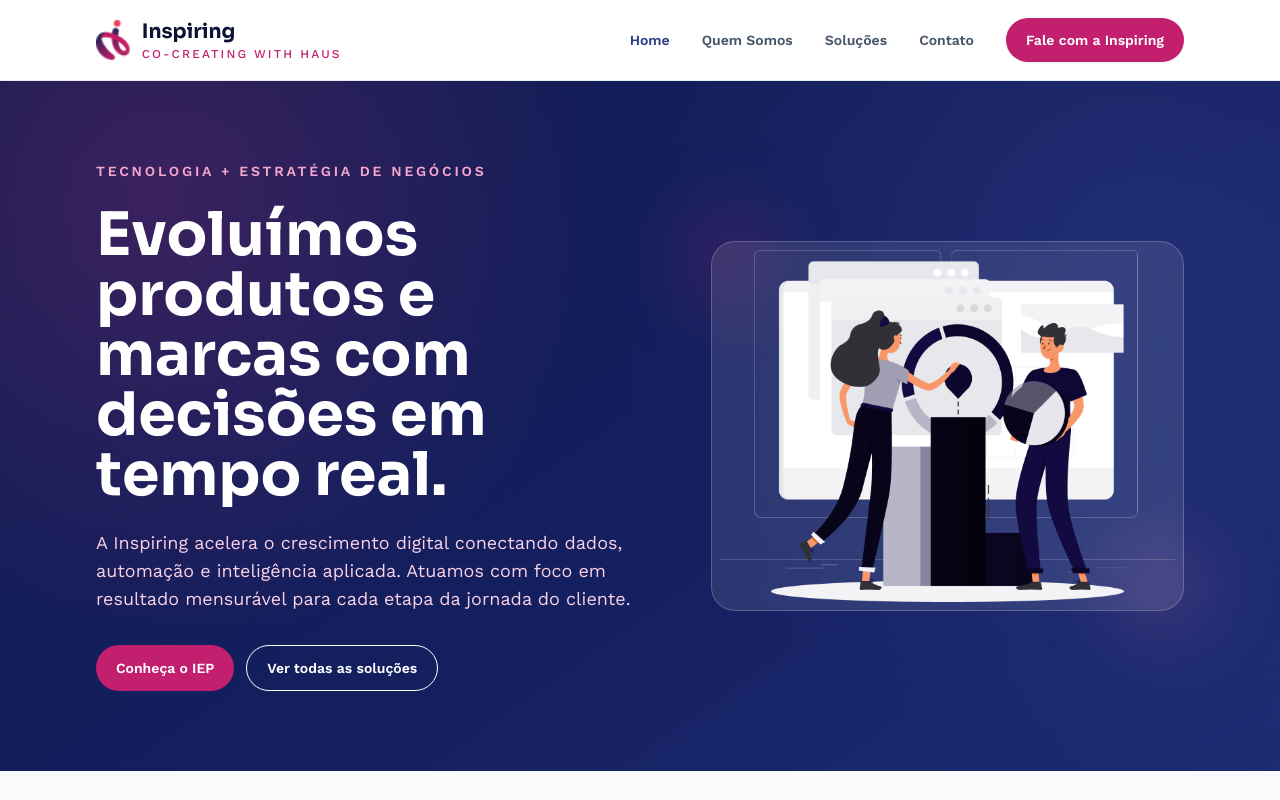
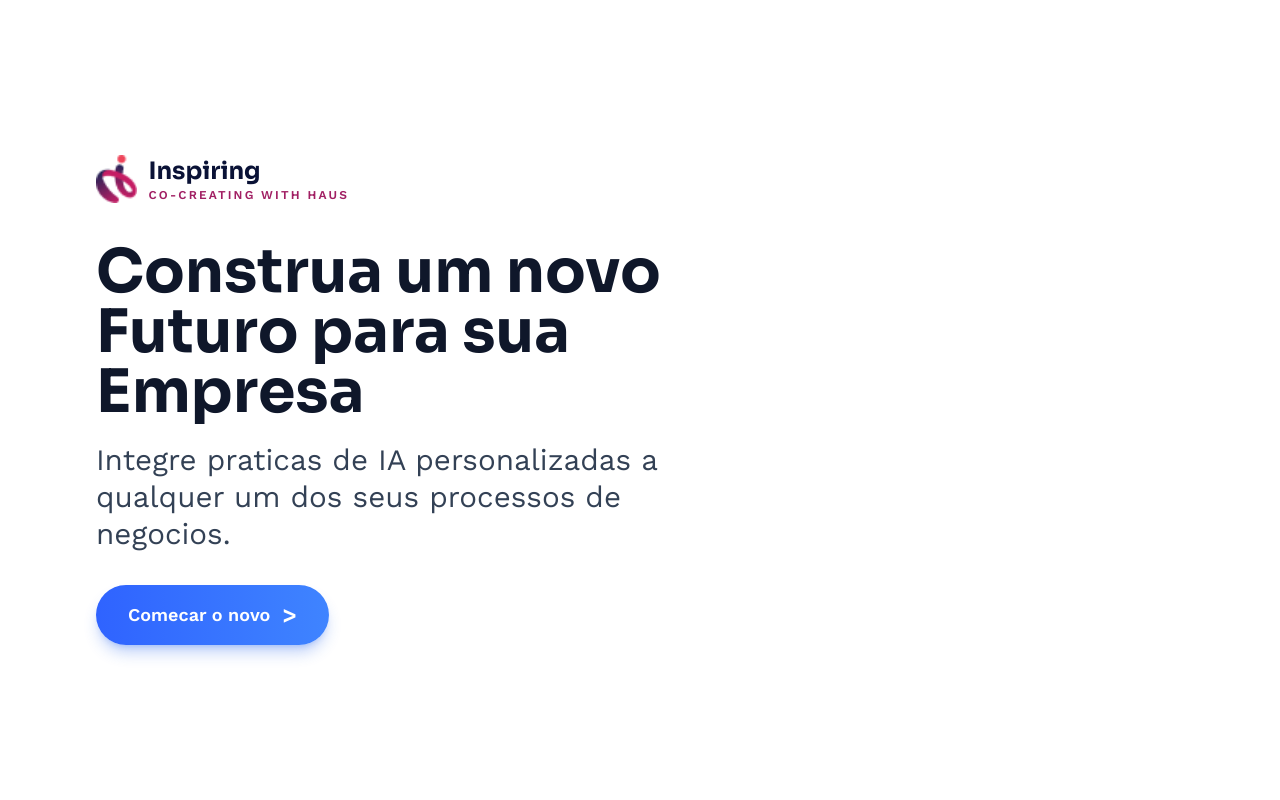
Before and after one commit to johnrocha/nuxt3, a Nuxt app: page / in a window 1280 px wide. Shown: the top 800 px of the page. Built offline with nearby package versions, Linux system fonts and the light colour scheme.

Commit message:
refactor. implementa tela de introdução e reorganiza seções

```diff
--- a/pages/index.vue
+++ b/pages/index.vue
@@ -1,20 +1,58 @@
 <template>
   <div>
-    <PageHero
-      :eyebrow="homeHero.eyebrow"
-      :title="homeHero.title"
-      :description="homeHero.description"
-      :image="homeHero.image"
-      image-alt="Time Inspiring conduzindo estratégia digital"
-      :ctas="homeHero.ctas"
+    <div v-if="showIntroScreen" class="fixed inset-0 z-[9999] overflow-hidden bg-white">
+      <ClientOnly>
+        <component
+          :is="'spline-viewer'"
+          :url="splineSceneUrl"
+          background="transparent"
+          class="spline-fullscreen"
+        />
+      </ClientOnly>
+
+      <div
+        class="pointer-events-none absolute z-[10000] bg-white"
+        style="bottom: 20px; right: 20px; width: 137px; height: 36px;"
       />
 
+      <div class="relative z-10 container-site flex min-h-screen items-center py-14 pointer-events-none md:py-20 lg:py-24">
+        <div class="max-w-xl space-y-8 bg-white/0 pointer-events-auto">
+          <NuxtLink to="/" class="inline-flex items-center gap-3">
+            <img :src="brand.logo" alt="Logo Inspiring" class="h-10 w-auto md:h-12" />
+            <div>
+              <p class="font-display text-xl font-bold text-brand-950 md:text-2xl">{{ brand.name }}</p>
+              <p class="text-xs font-semibold uppercase tracking-[0.18em] text-brand-600">{{ brand.tagline }}</p>
+            </div>
+          </NuxtLink>
+
+          <div class="max-w-xl space-y-5">
+            <h1 class="font-display text-4xl font-bold leading-tight text-slate-900 md:text-6xl">
+              Construa um novo Futuro para sua Empresa
+            </h1>
+            <p class="text-lg leading-relaxed text-slate-700 md:text-[1.85rem] md:leading-tight">
+              Integre praticas de IA personalizadas a qualquer um dos seus processos de negocios.
+            </p>
+          </div>
+
+          <button
+            type="button"
+            @click="openSite"
+            class="inline-flex items-center gap-3 rounded-full bg-gradient-to-r from-[#2f63ff] to-[#3f84ff] px-8 py-4 text-lg font-semibold text-white shadow-lg shadow-blue-600/30 transition-transform hover:-translate-y-0.5"
+          >
+            <span>Comecar o novo</span>
+            <span class="text-2xl leading-none">></span>
+          </button>
+        </div>
+      </div>
+    </div>
+
+    <template v-else>
       <section class="section-spacing bg-slate-50">
         <div class="container-site">
           <div class="mb-8 max-w-3xl space-y-3">
             <p class="text-sm font-semibold uppercase tracking-[0.2em] text-brand-600">Valor entregue</p>
             <h2 class="font-display text-3xl font-bold text-slate-900 md:text-4xl">
-            Conteúdo estratégico para orientar crescimento
+              Conteudo estrategico para orientar crescimento
             </h2>
           </div>
 
@@ -34,12 +72,12 @@
         <div class="container-site">
           <div class="mb-8 flex flex-col gap-4 md:flex-row md:items-end md:justify-between">
             <div class="max-w-3xl space-y-3">
-            <p class="text-sm font-semibold uppercase tracking-[0.2em] text-brand-600">Soluções</p>
+              <p class="text-sm font-semibold uppercase tracking-[0.2em] text-brand-600">Solucoes</p>
               <h2 class="font-display text-3xl font-bold text-slate-900 md:text-4xl">
                 Plataformas e consultoria para cada desafio
               </h2>
             </div>
-          <NuxtLink to="/solucoes" class="btn-outline w-fit">Explorar soluções</NuxtLink>
+            <NuxtLink to="/solucoes" class="btn-outline w-fit">Explorar solucoes</NuxtLink>
           </div>
 
           <div class="grid gap-6 md:grid-cols-2 xl:grid-cols-3">
@@ -54,7 +92,7 @@
             <div class="max-w-3xl space-y-3">
               <p class="text-sm font-semibold uppercase tracking-[0.2em] text-brand-600">Cases aprovados</p>
               <h2 class="font-display text-3xl font-bold text-slate-900 md:text-4xl">
-              Resultados construídos com grandes marcas
+                Resultados construidos com grandes marcas
               </h2>
             </div>
             <NuxtLink to="/cases" class="btn-outline w-fit">Ver todos os cases</NuxtLink>
@@ -67,17 +105,18 @@
       </section>
 
       <CallToActionStrip
-      title="Escolha o próximo avanço da sua operação"
-      description="Ativamos estratégias para IEP, Varfarma e consultoria com foco em conversão, fidelização e eficiência operacional."
+        title="Escolha o proximo avanco da sua operacao"
+        description="Ativamos estrategias para IEP, Varfarma e consultoria com foco em conversao, fidelizacao e eficiencia operacional."
         :ctas="primaryCtaLinks"
       />
+    </template>
   </div>
 </template>
 
 <script setup lang="ts">
 import {
   approvedCases,
-  homeHero,
+  brand,
   homeHighlights,
   homeMetrics,
   primaryCtaLinks,
@@ -90,5 +129,52 @@
   description: seoByRoute.home.description,
 });
 
+const splineSceneBaseUrl = "https://prod.spline.design/oApt2dRFjDZuKMD8/scene.splinecode";
+const splineSceneUrl = ref(splineSceneBaseUrl);
+
+const showIntroScreen = ref(true);
+
+const openSite = () => {
+  showIntroScreen.value = false;
+};
+
+watch(
+  showIntroScreen,
+  (isVisible) => {
+    if (!import.meta.client) {
+      return;
+    }
+
+    document.body.style.overflow = isVisible ? "hidden" : "";
+  },
+  { immediate: true },
+);
+
+onBeforeUnmount(() => {
+  if (!import.meta.client) return;
+  document.body.style.overflow = "";
+});
+
+onMounted(() => {
+  splineSceneUrl.value = `${splineSceneBaseUrl}?v=${Date.now()}`;
+
+  if (!customElements.get("spline-viewer")) {
+    const script = document.createElement("script");
+    script.type = "module";
+    script.src = "https://unpkg.com/@splinetool/viewer/build/spline-viewer.js";
+    document.head.appendChild(script);
+  }
+});
+
 const homeCases = computed(() => approvedCases.slice(0, 2));
 </script>
+
+<style scoped>
+.spline-fullscreen {
+  position: absolute;
+  inset: 0;
+  display: block;
+  width: 100%;
+  height: 100%;
+}
+</style>
```
Lines whose indentation alone changed are shown as unchanged.
